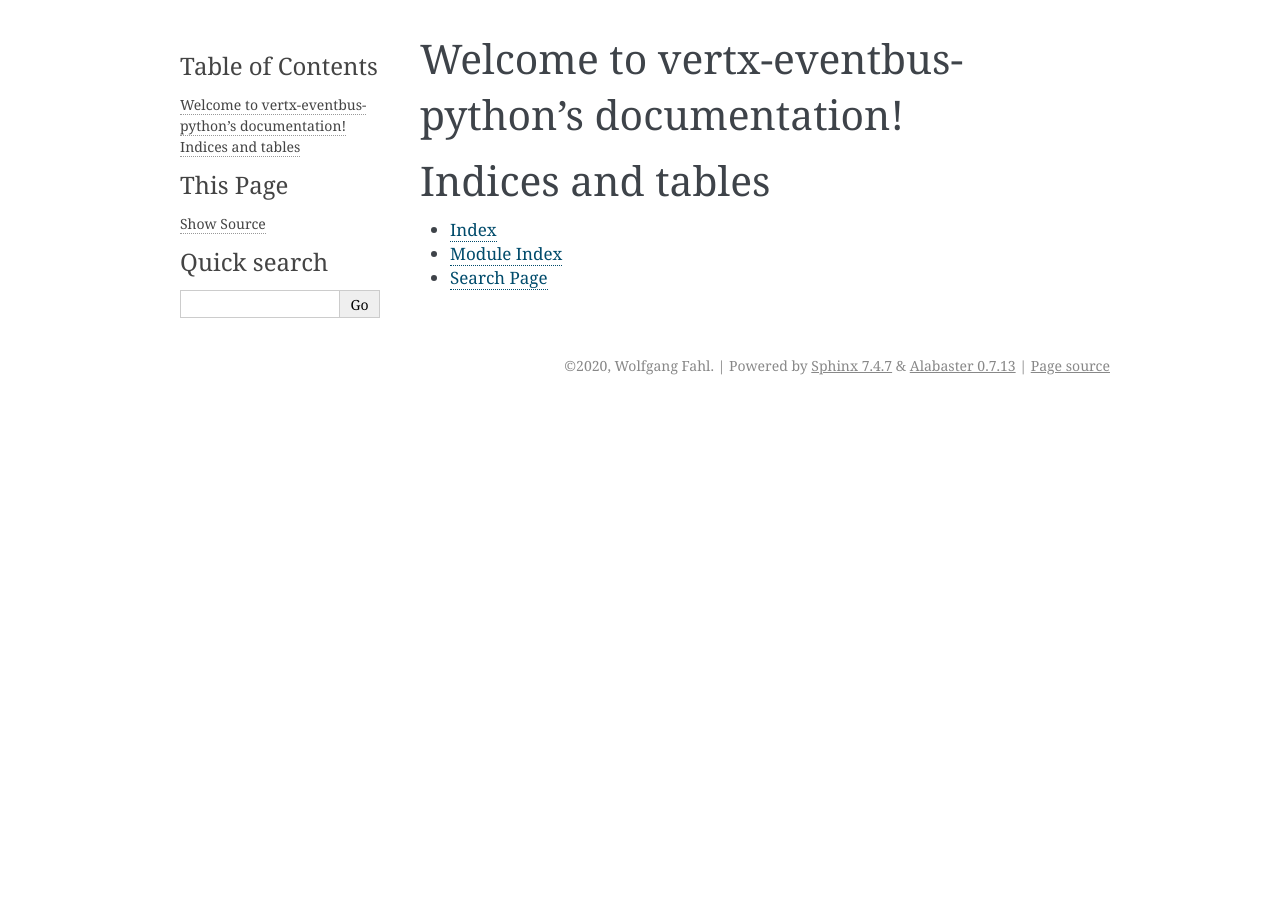
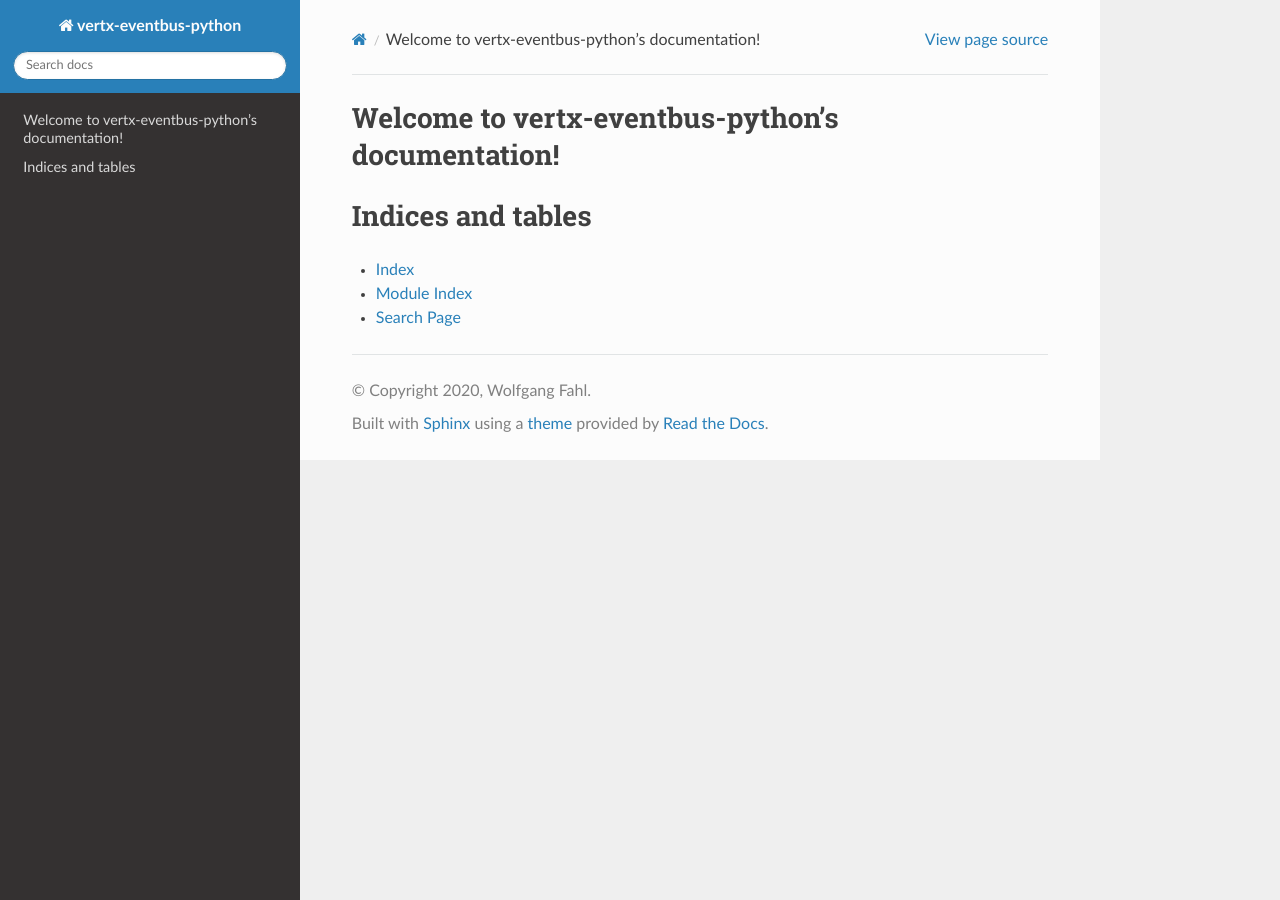
Before and after one commit to rc-dukes/vertx-eventbus-python, a Sphinx documentation site: the page built from python/docs/source/index.rst, in a window 1280 px wide. Built offline with Sphinx 7.4.7 and the Read the Docs theme 2.0.0, drawn with Linux system fonts in a browser that asks for light colours.

Commit message:
adds theme

```diff
--- a/python/docs/source/conf.py
+++ b/python/docs/source/conf.py
@@ -12,6 +12,7 @@
 #
 import os
 import sys
+import sphinx_rtd_theme
 sys.path.insert(0, os.path.abspath('../..'))
 
 
@@ -30,7 +31,7 @@ release = '3.8.5'
 # Add any Sphinx extension module names here, as strings. They can be
 # extensions coming with Sphinx (named 'sphinx.ext.*') or your custom
 # ones.
-extensions = ['sphinx.ext.autodoc']
+extensions = ['sphinx.ext.autodoc','sphinx_rtd_theme']
 
 # Add any paths that contain templates here, relative to this directory.
 templates_path = ['_templates']
@@ -48,7 +49,7 @@ master_doc = 'index'
 # The theme to use for HTML and HTML Help pages.  See the documentation for
 # a list of builtin themes.
 #
-html_theme = 'alabaster'
+html_theme = 'sphinx_rtd_theme'
 
 # Add any paths that contain custom static files (such as style sheets) here,
 # relative to this directory. They are copied after the builtin static files,
```
Also changed, not shown: python/docs/source/setup.rst (added, +7 -0 lines).
